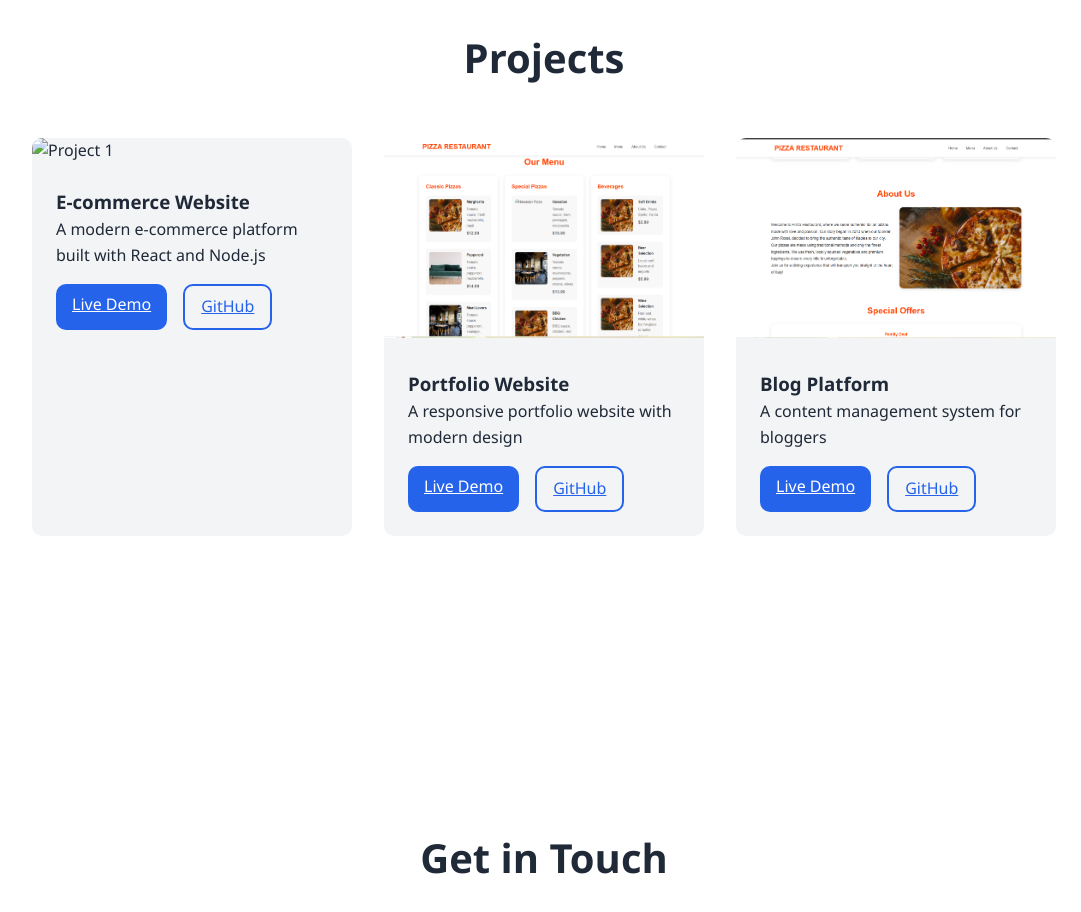
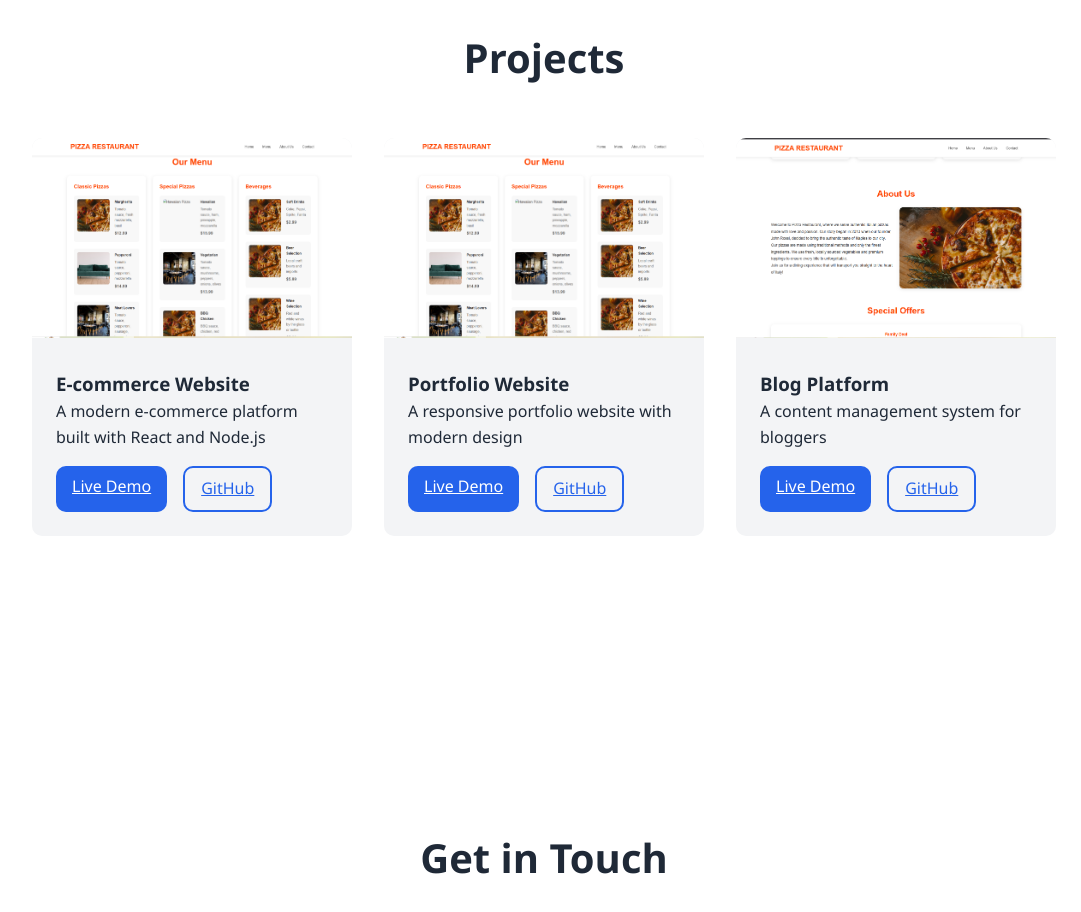
Before and after one commit to designercity43/Designer-Bash, a plain HTML site: page index.html in a window 1280 px wide. Shown: the part 2480-3392 px from the top of the page, without its empty margins (96-1177 px from the left). Drawn offline with nearby package versions, Linux system fonts and the light colour scheme.

Commit message:
Update index.html

```diff
--- a/index.html
+++ b/index.html
@@ -108,7 +108,7 @@
         <h2 data-aos="fade-up">Projects</h2>
         <div class="project-grid" data-aos="fade-up">
             <div class="project-card">
-                <img src="images/img.PNG" alt="Project 1">
+                <img src="img.PNG" alt="Project 1">
                 <div class="project-info">
                     <h3>E-commerce Website</h3>
                     <p>A modern e-commerce platform built with React and Node.js</p>
```
